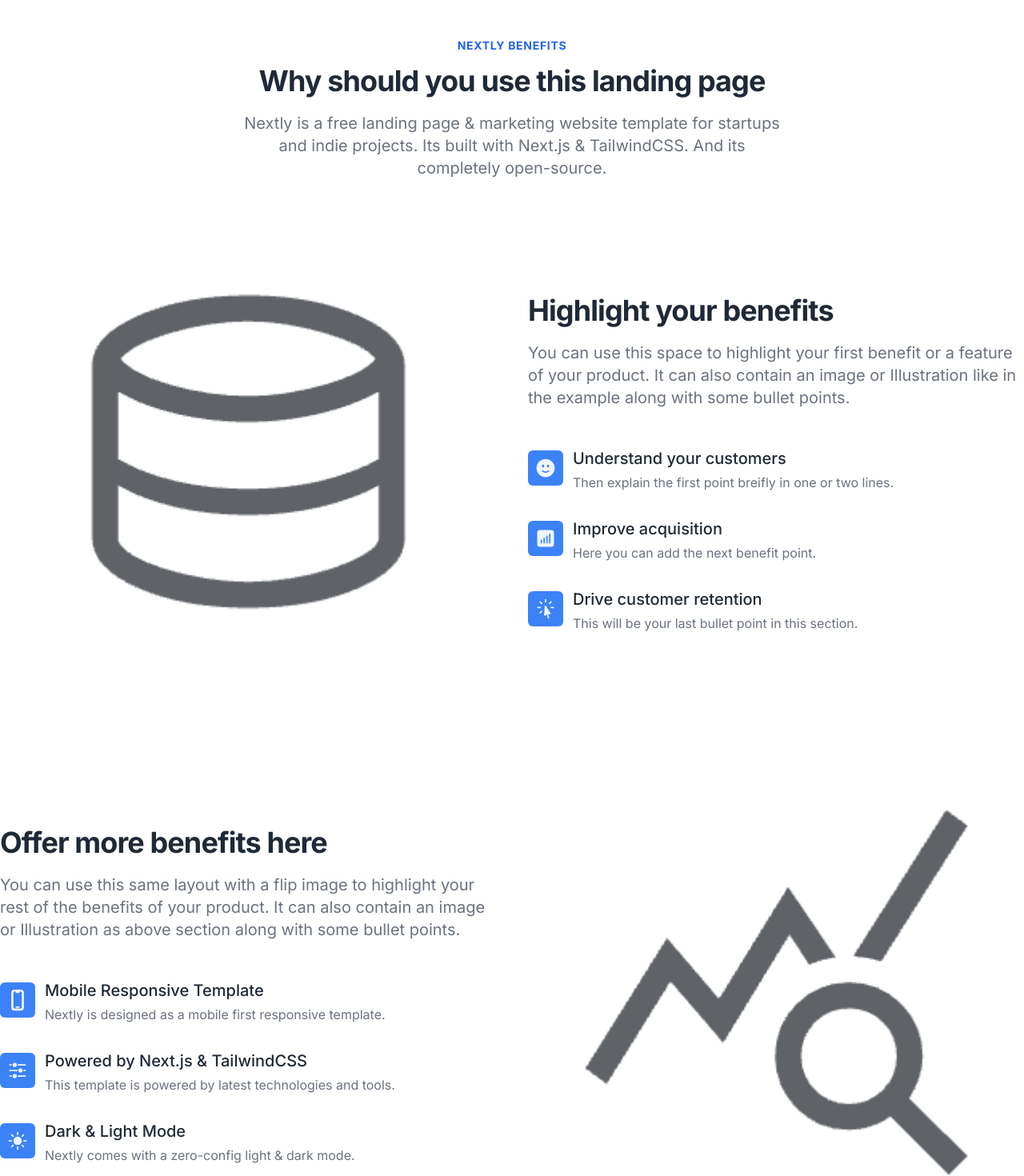
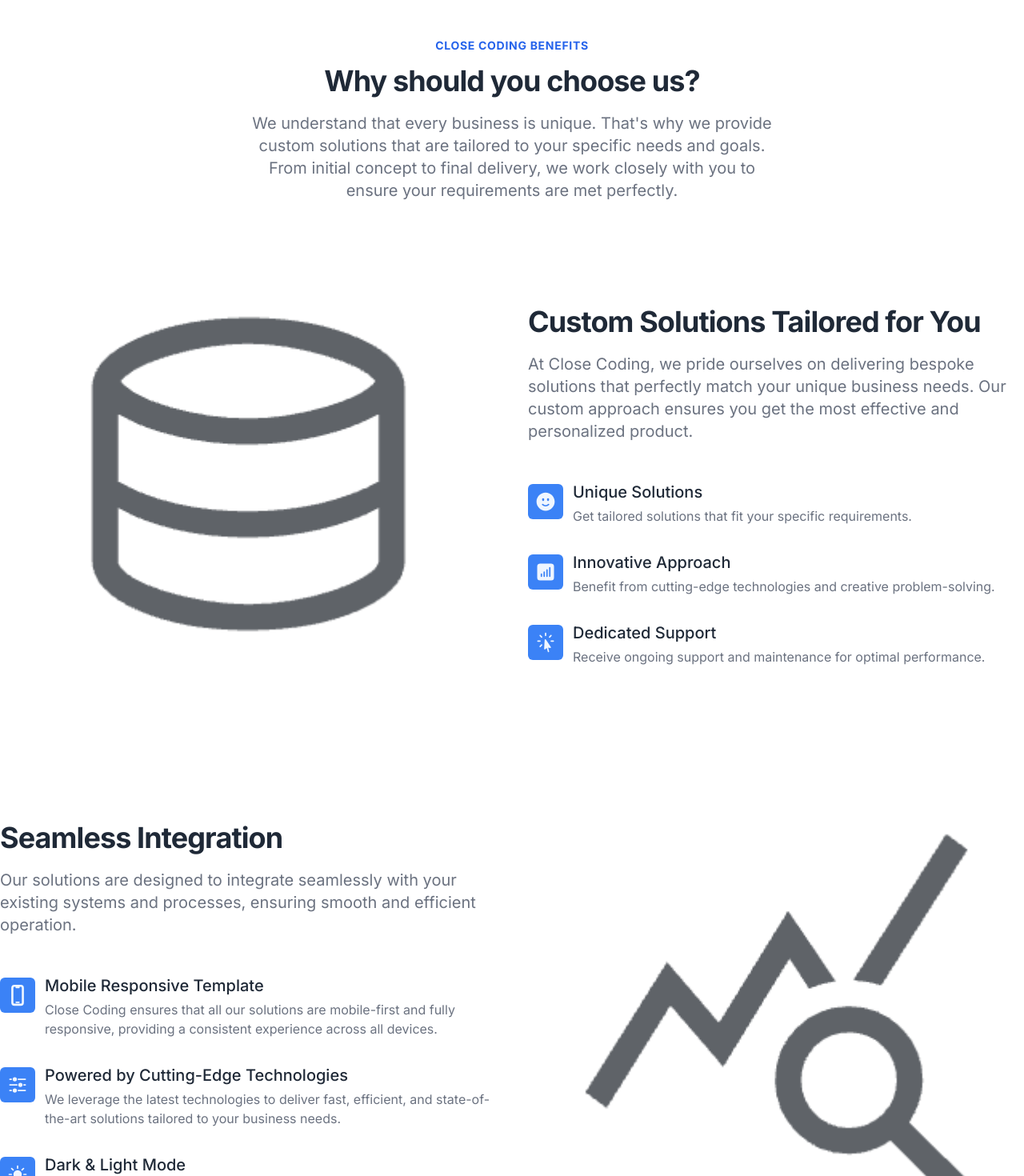
Before and after one commit to MuhammedKasem/CloseCoding, a Next.js app: page / in a window 1280 px wide. Shown: the part 820-2290 px from the top of the page at 80% size. Built offline with nearby package versions, Linux system fonts and the light colour scheme.

Commit message:
[Design] Updated the design

```diff
--- a/src/app/page.tsx
+++ b/src/app/page.tsx
@@ -13,12 +13,10 @@ export default function Home() {
     <Container>
       <Hero />
       <SectionTitle
-        preTitle="Nextly Benefits"
-        title=" Why should you use this landing page"
+        preTitle="Close Coding Benefits"
+        title=" Why should you choose us?"
       >
-        Nextly is a free landing page & marketing website template for startups
-        and indie projects. Its built with Next.js & TailwindCSS. And its
-        completely open-source.
+      We understand that every business is unique. That's why we provide custom solutions that are tailored to your specific needs and goals. From initial concept to final delivery, we work closely with you to ensure your requirements are met perfectly.
       </SectionTitle>
 
       <Benefits data={benefitOne} />
--- a/src/components/Footer.tsx
+++ b/src/components/Footer.tsx
@@ -24,14 +24,12 @@ export function Footer() {
                   height="32"
                   className="w-8"
                 />
-                <span>Nextly</span>
+                <span>Close Coding</span>
               </Link>
             </div>
 
             <div className="max-w-md mt-4 text-gray-500 dark:text-gray-400">
-              Nextly is a free landing page & marketing website template for
-              startups and indie projects. Its built with Next.js & TailwindCSS.
-              And its completely open-source.
+            Close Coding provides top-notch digital solutions for businesses of all sizes. Our offerings include custom websites, automation, bespoke software, and mobile apps. Built with the latest technologies, our solutions ensure efficiency and modernity. We're committed to delivering exceptional quality, and our services are tailored to meet your unique needs.
             </div>
 
             <div className="mt-5">
--- a/src/components/Hero.tsx
+++ b/src/components/Hero.tsx
@@ -15,7 +15,7 @@ export const Hero = () => {
               At Close Coding, we specialize in transforming your
               ideas into digital reality. Whether you need a stunning website,
               powerful automation, bespoke software, or a cutting-edge mobile app,
-               our expert team is here to deliver custom solutions that perfectly fit your needs.
+              our expert team is here to deliver custom solutions that perfectly fit your needs.
             </p>
 
             <div className="flex flex-col items-start space-y-3 sm:space-x-4 sm:space-y-0 sm:items-center sm:flex-row">
@@ -53,7 +53,7 @@ export const Hero = () => {
               src={heroImg}
               width="616"
               height="617"
-              className={"object-cover"}
+              className={"object-cover rounded-xl"}
               alt="Hero Illustration"
               loading="eager"
               placeholder="blur"
--- a/src/components/data.js
+++ b/src/components/data.js
@@ -11,46 +11,46 @@ import benefitOneImg from "../../public/img/benefit-one.png";
 import benefitTwoImg from "../../public/img/benefit-two.png";
 
 const benefitOne = {
-  title: "Highlight your benefits",
-  desc: "You can use this space to highlight your first benefit or a feature of your product. It can also contain an image or Illustration like in the example along with some bullet points.",
+  title: "Custom Solutions Tailored for You",
+  desc: "At Close Coding, we pride ourselves on delivering bespoke solutions that perfectly match your unique business needs. Our custom approach ensures you get the most effective and personalized product.",
   image: benefitOneImg,
   bullets: [
     {
-      title: "Understand your customers",
-      desc: "Then explain the first point breifly in one or two lines.",
+      title: "Unique Solutions",
+      desc: "Get tailored solutions that fit your specific requirements.",
       icon: <FaceSmileIcon />,
     },
     {
-      title: "Improve acquisition",
-      desc: "Here you can add the next benefit point.",
+      title: "Innovative Approach",
+      desc: "Benefit from cutting-edge technologies and creative problem-solving.",
       icon: <ChartBarSquareIcon />,
     },
     {
-      title: "Drive customer retention",
-      desc: "This will be your last bullet point in this section.",
+      title: "Dedicated Support",
+      desc: "Receive ongoing support and maintenance for optimal performance.",
       icon: <CursorArrowRaysIcon />,
     },
   ],
 };
 
 const benefitTwo = {
-  title: "Offer more benefits here",
-  desc: "You can use this same layout with a flip image to highlight your rest of the benefits of your product. It can also contain an image or Illustration as above section along with some bullet points.",
+  title: "Seamless Integration",
+  desc: "Our solutions are designed to integrate seamlessly with your existing systems and processes, ensuring smooth and efficient operation.",
   image: benefitTwoImg,
   bullets: [
     {
       title: "Mobile Responsive Template",
-      desc: "Nextly is designed as a mobile first responsive template.",
+      desc: "Close Coding ensures that all our solutions are mobile-first and fully responsive, providing a consistent experience across all devices.",
       icon: <DevicePhoneMobileIcon />,
     },
     {
-      title: "Powered by Next.js & TailwindCSS",
-      desc: "This template is powered by latest technologies and tools.",
+      title: "Powered by Cutting-Edge Technologies",
+      desc: "We leverage the latest technologies to deliver fast, efficient, and state-of-the-art solutions tailored to your business needs.",
       icon: <AdjustmentsHorizontalIcon />,
     },
     {
       title: "Dark & Light Mode",
-      desc: "Nextly comes with a zero-config light & dark mode. ",
+      desc: "Our solutions include built-in, zero-config dark and light modes, offering users the flexibility to choose their preferred viewing experience.",
       icon: <SunIcon />,
     },
   ],
```
